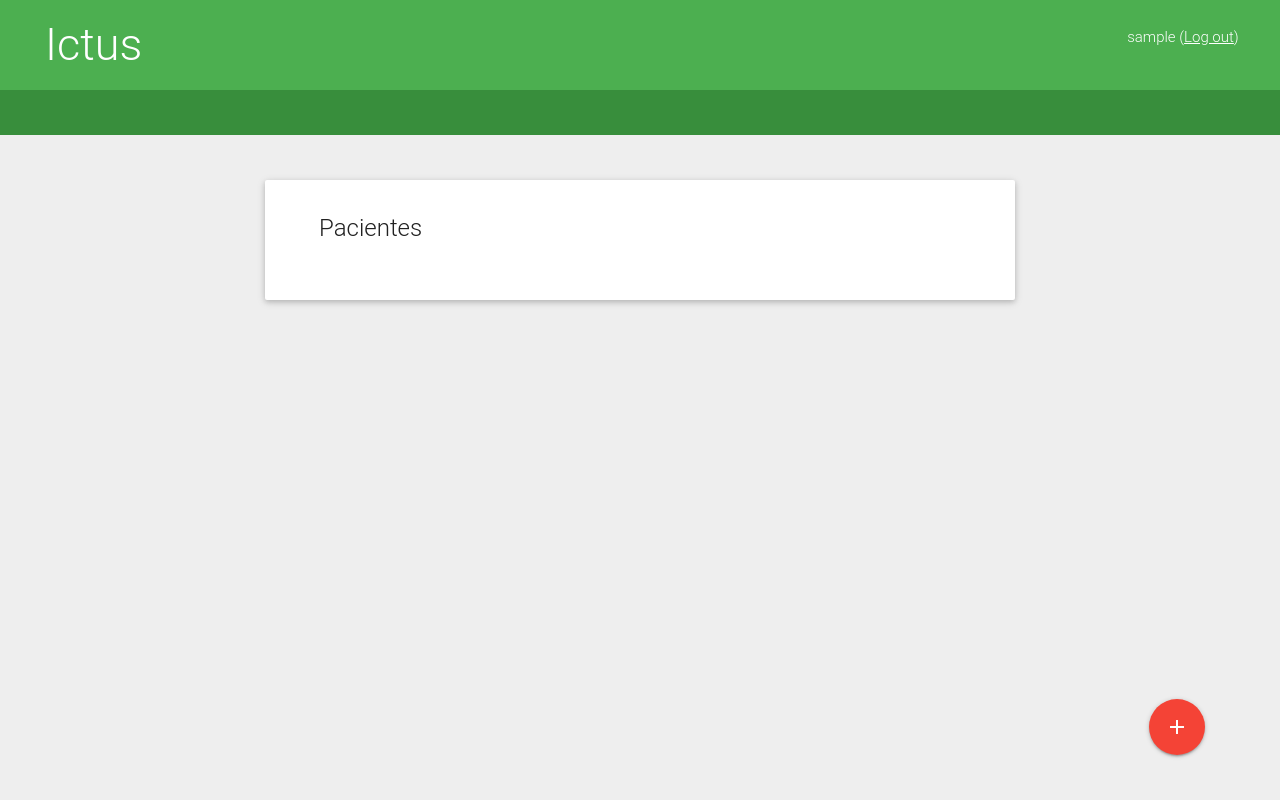
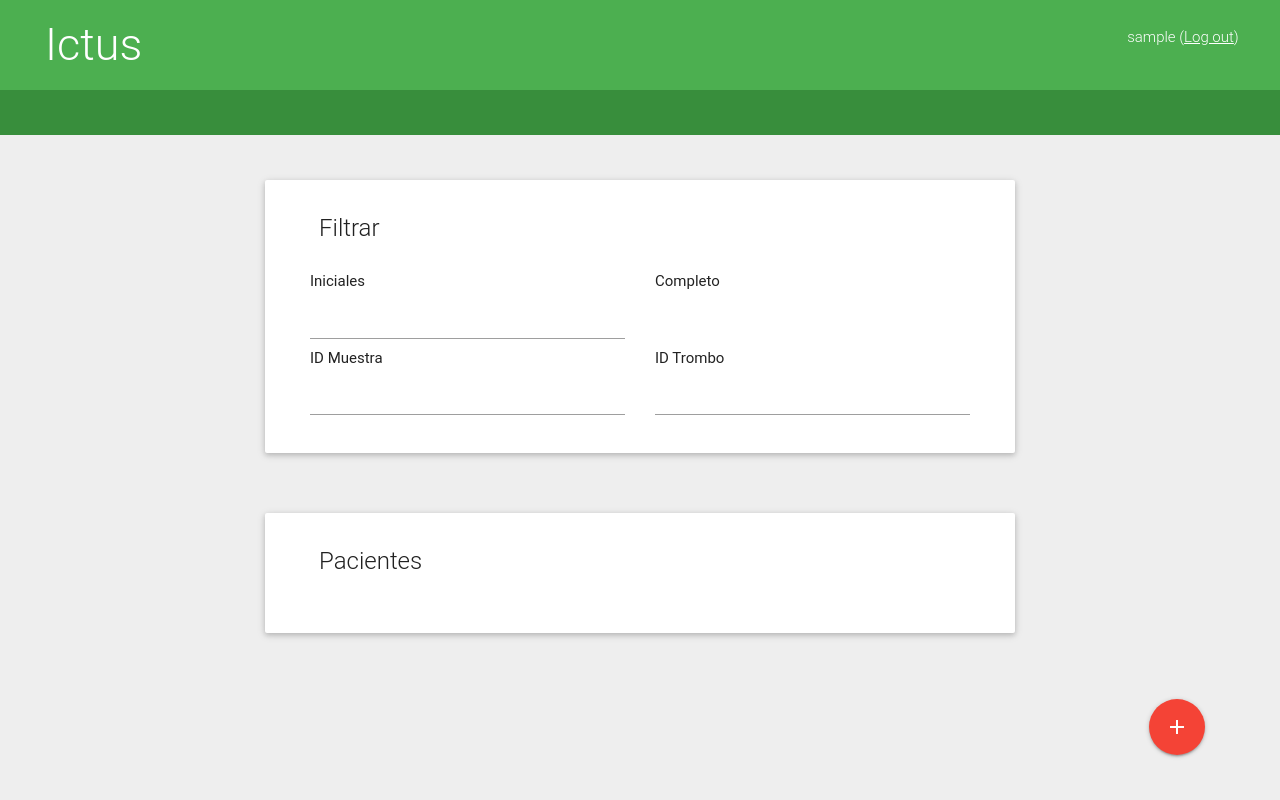
Before and after one commit to NavarraBiomed/seguimientoPacientes, a Django app: page / in a window 1280 px wide. Run offline with Django 3.2, Linux system fonts and the light colour scheme; the visitor is signed in with stand-in values (Sample User, id 1); data that the repository does not hold is empty; parts of the project's set-up code (start-up, migrations or seed data) failed here and were passed over; some libraries are stand-ins or nearby versions.

Commit message:
Added filtering in patient list

```diff
--- /dev/null
+++ b/ictus/static/css/filters.css
@@ -0,0 +1,32 @@
+.filter-row{
+    display: flex;
+    justify-content: space-around;
+}
+
+.filter-field {
+    margin: 0 1em;
+    flex:1;
+}
+
+.row-data{
+    display: none;
+}
+
+.filteredOut {
+    display: none;
+}
+
+.select-wrapper input.select-dropdown {
+    position: relative;
+    cursor: pointer;
+    background-color: transparent;
+    border: none;
+    border-bottom: 1px solid #9e9e9e;
+    outline: none;
+    height: 3.5em;
+    line-height: 3rem;
+    width: 100%;
+    font-size: 1rem;
+    padding: 0;
+    display: block;
+}
--- a/ictus/templates/ictus/patient_list.html
+++ b/ictus/templates/ictus/patient_list.html
@@ -4,16 +4,56 @@
 {% block extra_header %}
 {% load staticfiles %}
 <link rel="stylesheet" href="{% static 'css/card_row.css' %}">
+<link rel="stylesheet" href="{% static 'css/filters.css' %}">
+<script src="{% static 'js/filter_patients.js' %}"></script>
 {% endblock %}
 
 {% block content %}
+
+<div class="card card-expand box-shadow">
+    <div class="card-title">Filtrar</div>
+    <div class="filter-row">
+        <div class="filter-field">
+            <span>Iniciales</span><input class="filter-input" id="filter-iniciales" data-field="iniciales" value=""/>
+        </div>
+        <div class="filter-field">
+            <span>Completo</span>
+            <select class="filter-input" id="filter-completo" data-field="completo" >
+                <option value="">------</option>
+                <option value="True">Sí</option>
+                <option value="False">No</option>
+            </select>
+        </div>
+
+    </div>
+    <div class="filter-row">
+        <div class="filter-field">
+            <span>ID Muestra</span><input class="filter-input" id="filter-idmuestra" data-field="idmuestra" value=""/>
+        </div>
+        <div class="filter-field">
+            <span>ID Trombo</span><input class="filter-input" id="filter-idtrombo" data-field="idtrombo" value=""/>
+        </div>
+
+    </div>
+
+</div>
+
 
 <div class="card card-expand box-shadow">
     <div class="card-title">Pacientes</div>
     <div class="episode-list">
     {% for patient in patients %}
         <a href="{% url 'ictus.views.view_patient' patient_pk=patient.pk %}">
-        <div class="card-row">
+        <div class="patient-row card-row">
+            <div class="row-data">
+                <div class="data patient-data" data-iniciales="{{patient.iniciales}}"></div>
+                <div class="data patient-data" data-completo="{{patient.is_complete}}"></div>
+                {% for episodio in patient.episodios.all %}
+                <div class="data episode-data" data-idmuestra="{{episodio.idmuestra}}"></div>
+                <div class="data episode-data" data-idtrombo="{{episodio.idtrombo}}"></div>
+
+                {% endfor %}
+            </div>
             {{patient}}
 
             {% if not patient.is_complete %}
```
Also changed, not shown: ictus/static/js/filter_patients.js (added, +126 -0 lines), 1 other file.
